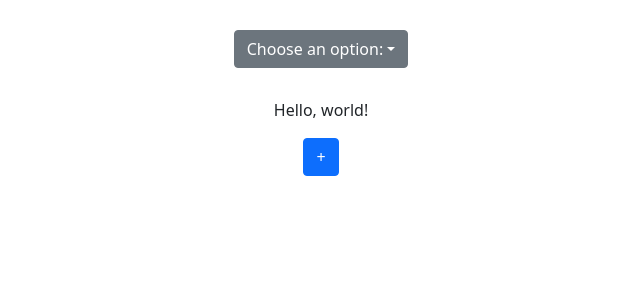
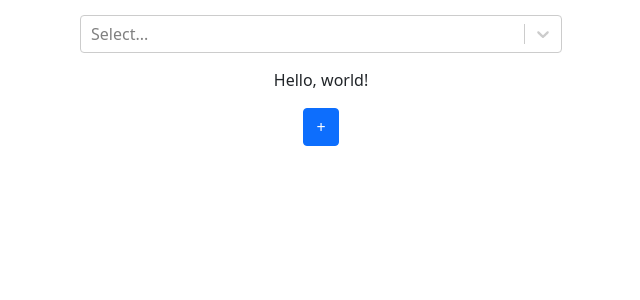
Before and after one commit to asegs/css-sampler, a React (Create React App) app: page / in a window 1280 px wide. Shown: the top 300 px of the page, without its empty margins (319-959 px from the left). Built offline with nearby package versions, Linux system fonts and the light colour scheme.

Commit message:
Border features

```diff
--- a/package.json
+++ b/package.json
@@ -12,6 +12,7 @@
     "react-color": "^2.19.3",
     "react-dom": "^17.0.2",
     "react-scripts": "4.0.3",
+    "react-select": "^4.3.1",
     "reactstrap": "^8.9.0",
     "web-vitals": "^1.1.2"
   },
--- a/src/App.css
+++ b/src/App.css
@@ -29,7 +29,11 @@
 }
 
 .Padded-mid {
-  padding: 30px;
+  padding: 15px;
+}
+
+.Padded-light {
+  padding: 10px;
 }
 
 @keyframes App-logo-spin {
--- a/src/Components/Constants.js
+++ b/src/Components/Constants.js
@@ -38,6 +38,25 @@ const lists = {
     ],
     'sizes':[
         'auto',
+        'initial',
+        'inherit'
+    ],
+    'borderWidths':[
+        'thin',
+        'medium',
+        'thick'
+    ],
+    'borderStyles':[
+        'none',
+        'solid',
+        'hidden',
+        'dotted',
+        'dashed',
+        'double',
+        'groove',
+        'ridge',
+        'inset',
+        'outset',
         'initial',
         'inherit'
     ],
@@ -178,6 +197,7 @@ const lists = {
         'Teal',
         'Thistle',
         'Tomato',
+        'Transparent',
         'Turquoise',
         'Violet',
         'Wheat',
--- a/src/Components/Controls.js
+++ b/src/Components/Controls.js
@@ -31,7 +31,7 @@ export default function Controls(props) {
         <div>
             {styles.map((style, index) => {
                 return (
-                    <div>
+                    <div className={"Padded-light"}>
                         <StyleRow idx={style.index} edit={editStyleInfo} setStyle={props.setStyle} deleteStyle={deleteStyle}/>
                         <br/>
                     </div>
--- a/src/Components/Options.js
+++ b/src/Components/Options.js
@@ -19,11 +19,16 @@ function Selector(name,types,format,data,labels){
     this.labels = labels;
 }
 
-const paddingRanges = [0,300,1,0]
+const paddingRanges = [0,300,1,0];
+const borderRanges = [0,50,1,0];
+const borderRadii = [0,100,1,0];
+const borderWidths = GetList("borderWidths");
+const colorNames = GetList("colorNames");
+const borderStyles = GetList("borderStyles");
 
 
 const colorWheelSelector = new Selector("Color wheel picker",[2],"~0",[[]],["Color:"]);
-const colorPickerSelector = new Selector("Color name dropdown",[0],"~0",[GetList('colorNames')],["Color:"]);
+const colorPickerSelector = new Selector("Color name dropdown",[0],"~0",[colorNames],["Color:"]);
 
 const fontSizePxSelector = new Selector("Font size slider in px",[1],"~0px",[[0,144,0.5,14]],["Font size"]);
 const fontSizePercentSelector = new Selector("Font size slider in %",[1],"~0%",[[0,500,1,100]],["Font size"]);
@@ -43,8 +48,16 @@ const paddingPxSelector = new Selector("Padding selector in px",[1,1,1,1],"~0px
 const paddingPercentSelector = new Selector("Padding selector in %",[1,1,1,1],"~0% ~1% ~2% ~3%",[paddingRanges,paddingRanges,paddingRanges,paddingRanges],["Top:","Right:","Bottom:","Left:"]);
 
 const backgroundColorWheelSelector = new Selector("Background color wheel",[2],"~0",[[]],["Background color"]);
-const backgroundColorPickerSelector = new Selector("Background color name dropdown",[0],"~0",[GetList('colorNames')],["Background color:"]);
+const backgroundColorPickerSelector = new Selector("Background color name dropdown",[0],"~0",[colorNames],["Background color:"]);
 
+const borderWidthTextSelector = new Selector("Border width dropdown",[0,0,0,0],"~0 ~1 ~2 ~3",[borderWidths,borderWidths,borderWidths,borderWidths],["Top width:","Right width:","Bottom width:","Left width:"]);
+const borderWidthNumericSelector = new Selector("Border width slider in px",[1,1,1,1],"~0px ~1px ~2px ~3px",[borderRanges,borderRanges,borderRanges,borderRanges],["Top width:","Right width:","Bottom width:","Left width:"]);
+
+const borderColorPickerSelector = new Selector("Border color picker dropdown",[0,0,0,0],"~0 ~1 ~2 ~3",[colorNames,colorNames,colorNames,colorNames],["Top color:","Right color:","Bottom color:","Left color:"]);
+
+const borderStylePickerSelector = new Selector("Border style dropdown",[0,0,0,0],"~0 ~1 ~2 ~3",[borderStyles,borderStyles,borderStyles,borderStyles],["Top style:","Right style:","Bottom style:","Left style:"])
+
+const borderRadiusSliderSelector = new Selector("Border radius slider in px",[1,1,1,1],"~0px ~1px ~2px ~3px",[borderRadii,borderRadii,borderRadii,borderRadii],["Top radius:","Right radius:","Bottom radius:","Left radius:"])
 
 export const options = {
     'Color': new Style('color',[colorWheelSelector,colorPickerSelector]),
@@ -54,4 +67,8 @@ export const options = {
     'Length': new Style('length',[lengthPxSelector,lengthPercentSelector,lengthPickerSelector]),
     'Padding':new Style('padding',[paddingPxSelector,paddingPercentSelector]),
     'Background color':new Style('background-color',[backgroundColorWheelSelector,backgroundColorPickerSelector]),
+    'Border width':new Style('border-width',[borderWidthTextSelector,borderWidthNumericSelector]),
+    'Border color':new Style('border-color',[borderColorPickerSelector]),
+    'Border style':new Style('border-style',[borderStylePickerSelector]),
+    'Border radius':new Style('border-radius',[borderRadiusSliderSelector])
 }
--- a/src/Components/Select.js
+++ /dev/null
@@ -1,32 +0,0 @@
-//requires a list of options and an update function
-//options = list of entries
-//update = update parent function
-
-import React, { useState } from 'react';
-import { Dropdown, DropdownToggle, DropdownMenu, DropdownItem } from 'reactstrap';
-
-const Select = (props) => {
-    const [dropdownOpen, setDropdownOpen] = useState(false);
-    const [selected,setSelected] = useState("");
-    const toggle = () => setDropdownOpen(prevState => !prevState);
-    let options = {}
-    if ('idx' in props){
-        options = props.options.map(x=><DropdownItem onClick={()=>{props.update(x,props.idx);setSelected(x)}}>{x}</DropdownItem>);
-    }else{
-        options = props.options.map(x=><DropdownItem onClick={()=>{props.update(x,props.idx);setSelected(x)}}>{x}</DropdownItem>);
-    }
-    return (
-        <div className={"Padded-mid"}>
-        <Dropdown isOpen={dropdownOpen} toggle={toggle}>
-            <DropdownToggle caret>
-                {selected === "" ? "Choose an option:" : selected}
-            </DropdownToggle>
-            <DropdownMenu>
-                {options}
-            </DropdownMenu>
-        </Dropdown>
-        </div>
-    );
-}
-
-export default Select;
--- /dev/null
+++ b/src/Components/SelectDropdown.js
@@ -0,0 +1,34 @@
+//requires a list of options and an update function
+//options = list of entries
+//update = update parent function
+
+import React, { useState } from 'react';
+import { Dropdown, DropdownToggle, DropdownMenu, DropdownItem } from 'reactstrap';
+import Select from 'react-select';
+
+const SelectDropdown = (props) => {
+    const [dropdownOpen, setDropdownOpen] = useState(false);
+    const [selected,setSelected] = useState("");
+    const toggle = () => setDropdownOpen(prevState => !prevState);
+    const formatted = props.options.map(x=>{
+        return {value:x,'label':x}
+    });
+    const send=(data)=>{
+        data = data.value;
+        if ('idx' in props){
+            props.update(data,props.idx);
+        }else{
+            props.update(data);
+        }
+    }
+    return (
+        <div className={"Padded-mid"} style={{"width":"40%","margin":"auto"}}>
+        <Select
+            options={formatted}
+            onChange={send}
+        />
+        </div>
+    );
+}
+
+export default SelectDropdown;
--- a/src/Components/StyleRow.js
+++ b/src/Components/StyleRow.js
@@ -1,6 +1,6 @@
 import {Button} from "reactstrap";
 import React,{useState} from "react";
-import Select from "./Select";
+import SelectDropdown from "./SelectDropdown";
 import {options} from "./Options";
 import Selector from "./Selector";
 
@@ -28,9 +28,8 @@ export default function StyleRow(props){
         return (
             <div>
                 <Button color={"primary"} onClick={()=>setShowing(!showing)}>{styleName!== "" ? styleName+" v" : "Hide v"}</Button>
-                <Select options={Object.keys(options)} update={updateStyle}/>
                 {'selectors' in style ?
-                    <Select options={style.selectors.map(x => x.name)} update={updateSelector}/> : ""}
+                    <SelectDropdown options={style.selectors.map(x => x.name)} update={updateSelector}/> : <SelectDropdown options={Object.keys(options)} update={updateStyle}/>}
                 {'name' in selector ?
                     <Selector selector={selector} setStyle={props.setStyle} value={style.value}/> : ""}
                 <Button onClick={() => props.deleteStyle(props.idx, style.value)}>x</Button>
--- a/src/Components/View.js
+++ b/src/Components/View.js
@@ -1,6 +1,6 @@
 import React,{useState} from 'react';
 import Controls from "./Controls";
-import Select from "./Select";
+import SelectDropdown from "./SelectDropdown";
 
 export default function View(props){
     const [style,setStyle] = useState({});
@@ -10,6 +10,7 @@ export default function View(props){
         let oldStyles = {...style};
         oldStyles[value] = newStyle;
         setStyle(oldStyles);
+        console.log(oldStyles)
     }
 
     const removeStyle=(value)=>{
@@ -23,7 +24,7 @@ export default function View(props){
 
     return(
         <div>
-            <Select options={["Paragraph","Header","Button"]} update={setDisplay}/>
+            <SelectDropdown options={["Paragraph","Header","Button"]} update={setDisplay}/>
             {display === "Paragraph" ? <p style={style}>Hello, world!</p> : display === "Header" ? <h1 style={style}>Hello, world!</h1> : <button style={style}>Hello, world!</button> }
             <Controls setStyle={updateStyle} deleteStyle={removeStyle}/>
         </div>
@@ -32,17 +33,17 @@ export default function View(props){
 
 // Big plans ahead ;)
 //
-// border
-// border radius
 // set view text
 // UI padding
 // export CSS
 // save and name style settings
 // style settings don't reset when one is deleted
 // better style removing when deleted
-// better dropdown (internally scrollable)
 // autoformat style names between react camelcase and css hyphens
 // more options for view type beyond p,h1,button
+// probably should allow toggle between dropdown and slider for some
+// hide whole color box
+// dropdown reset when reloaded
 //
 // technical debt:
 //
```
Also changed, not shown: src/Components/Selector.js (+25 -2 lines), 1 other file (tests, documents, lock files or other folders).
